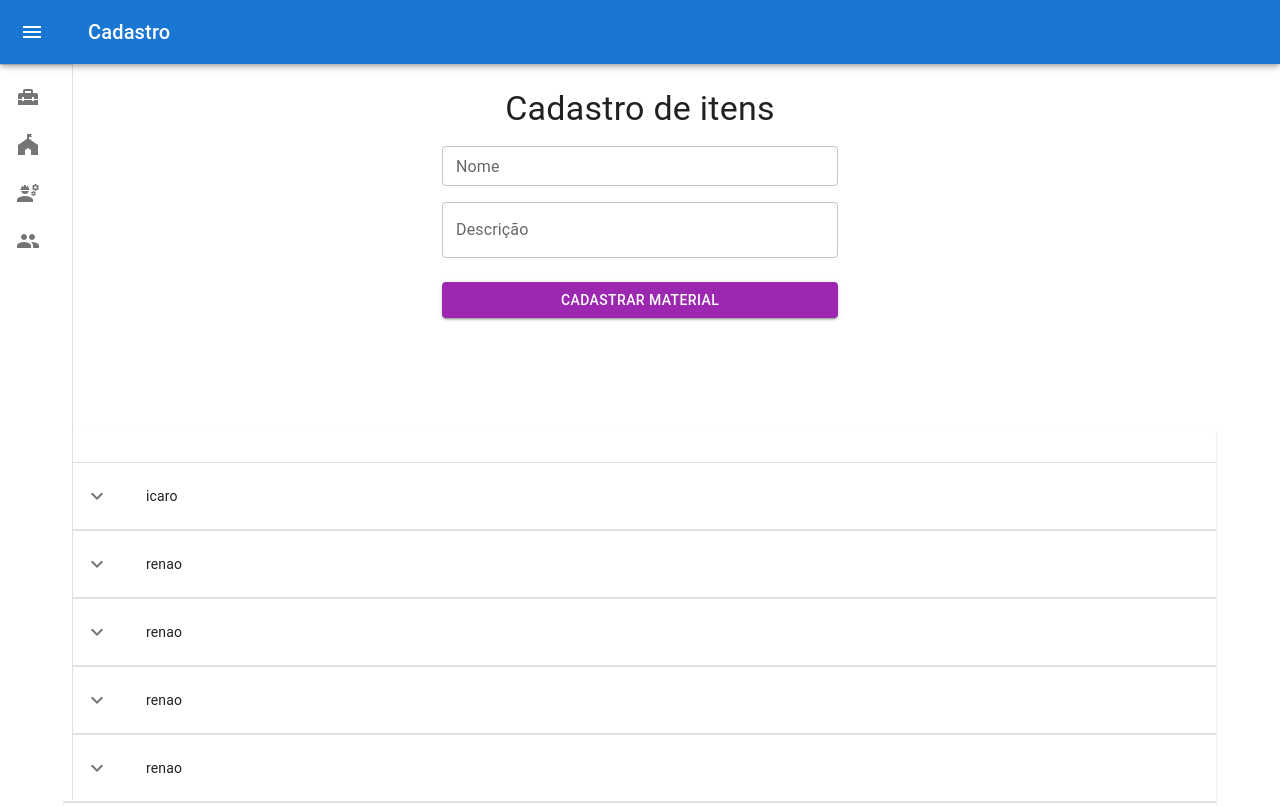
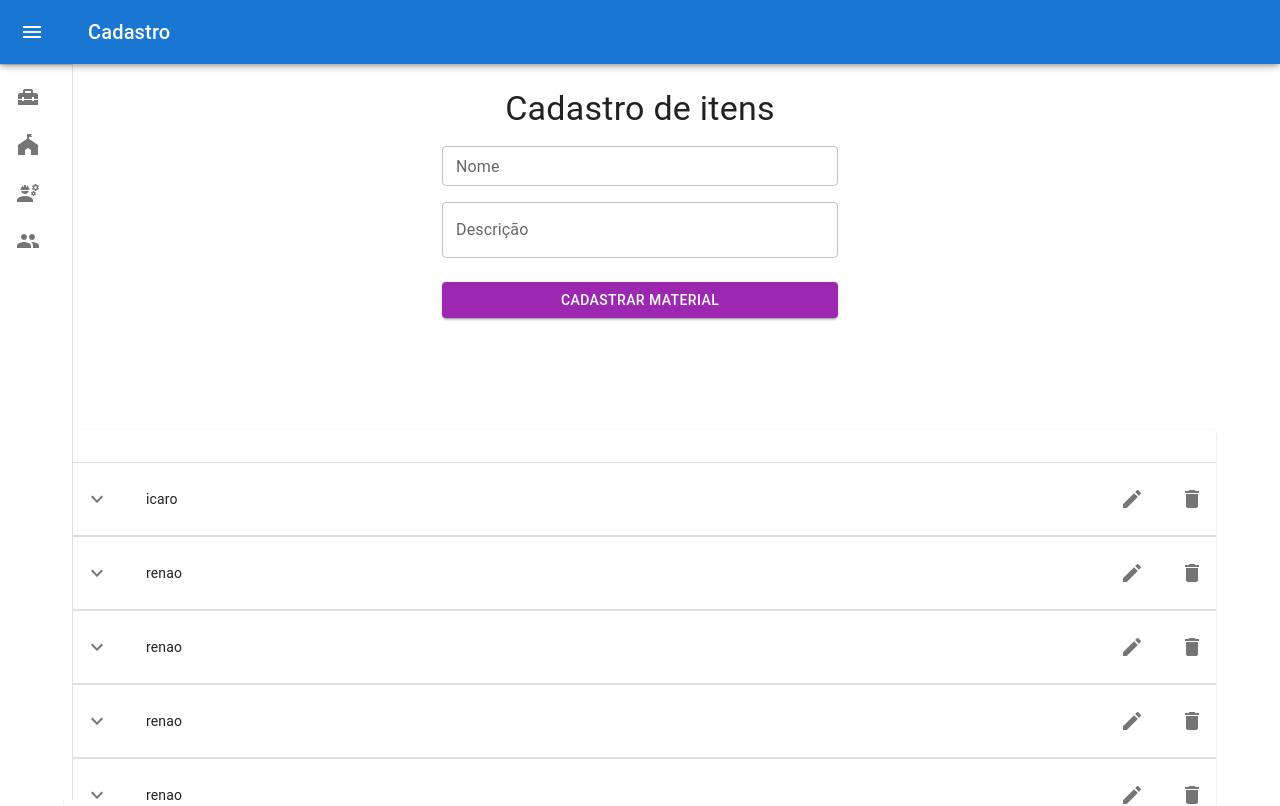
Before and after one commit to realrootboy/materialstock, a React (Create React App) app in the folder app/: page / in a window 1280 px wide. Shown: the top 806 px of the page. Built offline with nearby package versions, Linux system fonts and the light colour scheme.

Commit message:
fix: unlimited table

```diff
--- a/app/src/components/Table/index.js
+++ b/app/src/components/Table/index.js
@@ -13,6 +13,8 @@ import Typography from '@mui/material/Typography';
 import Paper from '@mui/material/Paper';
 import KeyboardArrowDownIcon from '@mui/icons-material/KeyboardArrowDown';
 import KeyboardArrowUpIcon from '@mui/icons-material/KeyboardArrowUp';
+import DeleteIcon from '@mui/icons-material/Delete';
+import EditIcon from '@mui/icons-material/Edit'
 
 function Row(props) {
   const { row } = props;
@@ -33,14 +35,24 @@ function Row(props) {
         <TableCell component="th" scope="row">
           {row.name}
         </TableCell>
+        <TableCell>
+          <IconButton edge ="end" aria-label="edit">
+            <EditIcon/>
+          </IconButton>
+        </TableCell>
+        <TableCell>
+          <IconButton edge="end" aria-label="delete">
+            <DeleteIcon />
+          </IconButton>
+        </TableCell>
       </TableRow>
       <TableRow>
         <TableCell style={{ paddingBottom: 0, paddingTop: 0 }} colSpan={6}>
           <Collapse in={open} timeout="auto" unmountOnExit>
             <Box sx={{ margin: 1 }}>
-              <Typography variant="h6" gutterBottom component="div">
+              {/* <Typography variant="h6" gutterBottom component="div">
                 Descrição
-              </Typography>
+              </Typography> */}
               <Typography variant ="caption">
                 {row.descricao}
               </Typography>
@@ -114,12 +126,14 @@ const rows = [
 
 export default function CollapsibleTable() {
   return (
-    <TableContainer component={Paper}>
+    <TableContainer component={Paper} sx={{ maxHeight: 500 }}>
       <Table aria-label="collapsible table">
         <TableHead>
           <TableRow>
             <TableCell sx={{width: '40px'}}/>
             <TableCell /> {/*colocar nome na table aqui se quiser */}
+            <TableCell align="right" sx={{width: '40px'}}/>
+            <TableCell align="right" sx={{width: '40px'}}/>
           </TableRow>
         </TableHead>
         <TableBody>
--- a/app/src/pages/materialRegister/index.js
+++ b/app/src/pages/materialRegister/index.js
@@ -3,7 +3,6 @@ import React from 'react';
 import Topbar from '../../components/topbar/';
 import Drawer from '../../components/drawer';
 import MaterialForm from '../../components/materialForm'
-import List from '../../components/grid'
 import Container from '@material-ui/core/Container'
 import Box from '@material-ui/core/Box'
 import Table from '../../components/Table'
@@ -16,7 +15,7 @@ const MaterialRegister = () => {
   return (
     <Container fixed>
       <Topbar/>
-        <MaterialForm/>
+      <MaterialForm/>
       <Box display="flex">
         <Drawer/>
         {/* <List/>   */}
```
